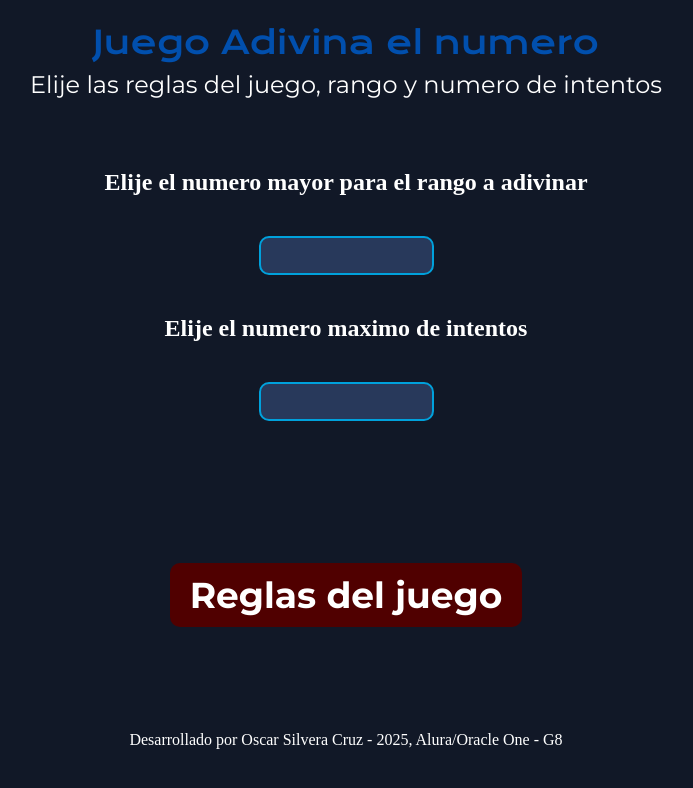
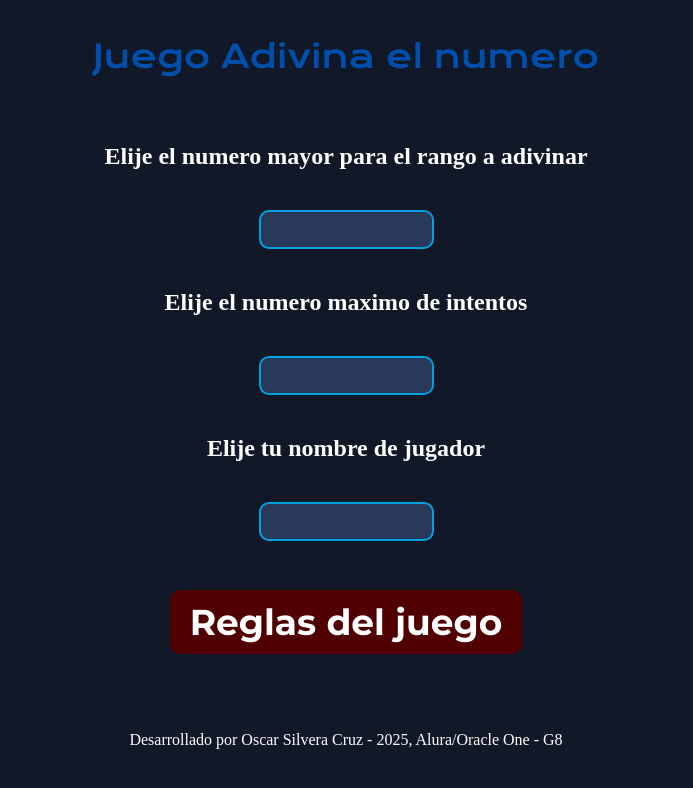
Before and after one commit to ojsilvera/alluraG8_2025_desafiosLogProg, a plain HTML site: page AdivinaNumero/index.html in a window 1280 px wide. Shown: the whole page, without its empty margins (294-987 px from the left). Drawn offline with nearby package versions, Linux system fonts and the light colour scheme.

Commit message:
Actualizar vista inicial del juego adivina el numero

```diff
--- a/AdivinaNumero/Assets/js/app.js
+++ b/AdivinaNumero/Assets/js/app.js
@@ -1,8 +1,8 @@
-let numeroSecreto =0 ;
+let numeroSecreto = 0 ;
 let contador = 0;
 let maxIntentosUser = 0;
 let valorMaxRange = 0;
-let valorNumeroUsuario = 0;
+let dataUser = 0;
 
 
 function initializeConditions(){
@@ -12,15 +12,23 @@ function initializeConditions(){
     document.getElementById('maxIntentosUser').style.display = 'block';
     cargarTexto('.section__p--maxRangeUser', 'Elije el numero mayor para el rango a adivinar');
     document.getElementById('maxRange').style.display = 'block';
-    cargarTexto('.header__p--indicacionesSystem', 'Elije las reglas del juego, rango y numero de intentos');
+    cargarTexto('.section__p_dataoUser', 'Elije tu nombre de jugador');
+    document.getElementById('dataUser').style.display = 'block';
     //en la vista inicial no se muetran las siguientes lineas
     document.getElementById('startGame').style.display = 'none';
     document.getElementById('newGame').style.display = 'none';
-    document.getElementById('numeroUser').style.display = 'none';
     return;
 }
 
-
+function rulesGame(){
+    maxIntentosUser = document.getElementById('maxIntentosUser').value;
+    valorMaxRange = document.getElementById('maxRange').value;
+    dataUser = document.getElementById('dataUser').value;
+    console.log(maxIntentosUser);
+    console.log(valorMaxRange);
+    console.log(dataUser);
+    return;
+}
 
 // cargarTexto('.section__p_numeroUser', 'Digita tu numero');
 
@@ -55,3 +63,4 @@ function resetGame(){
 }
 
 initializeConditions();
+rulesGame();
--- a/AdivinaNumero/index.html
+++ b/AdivinaNumero/index.html
@@ -24,13 +24,13 @@
                 <!--se llena desde js funcion llenar texto-->
             </p>
             <input class="section__input--user" type="number" id="maxIntentosUser">
-            <p class="section__p_numeroUser">
+            <p class="section__p_dataoUser" id="answerUser">
                 <!--se llena desde js funcion llenar texto-->
             </p>
-            <input class="section__input--user" type="number" id="numeroUser">
+            <input class="section__input--user" id="dataUser">
         </section>
         <section class="main__section--containerButton">
-            <button class="section__button--ejecutar" onclick="intentoUsuario();" id="rulesButton">
+            <button class="section__button--ejecutar" id="rulesButton" onclick="rulesGame();" >
                 Reglas del juego
             </button>
             <button class="section__button--newGame" id="newGame" onclick="resetGame();">
```
